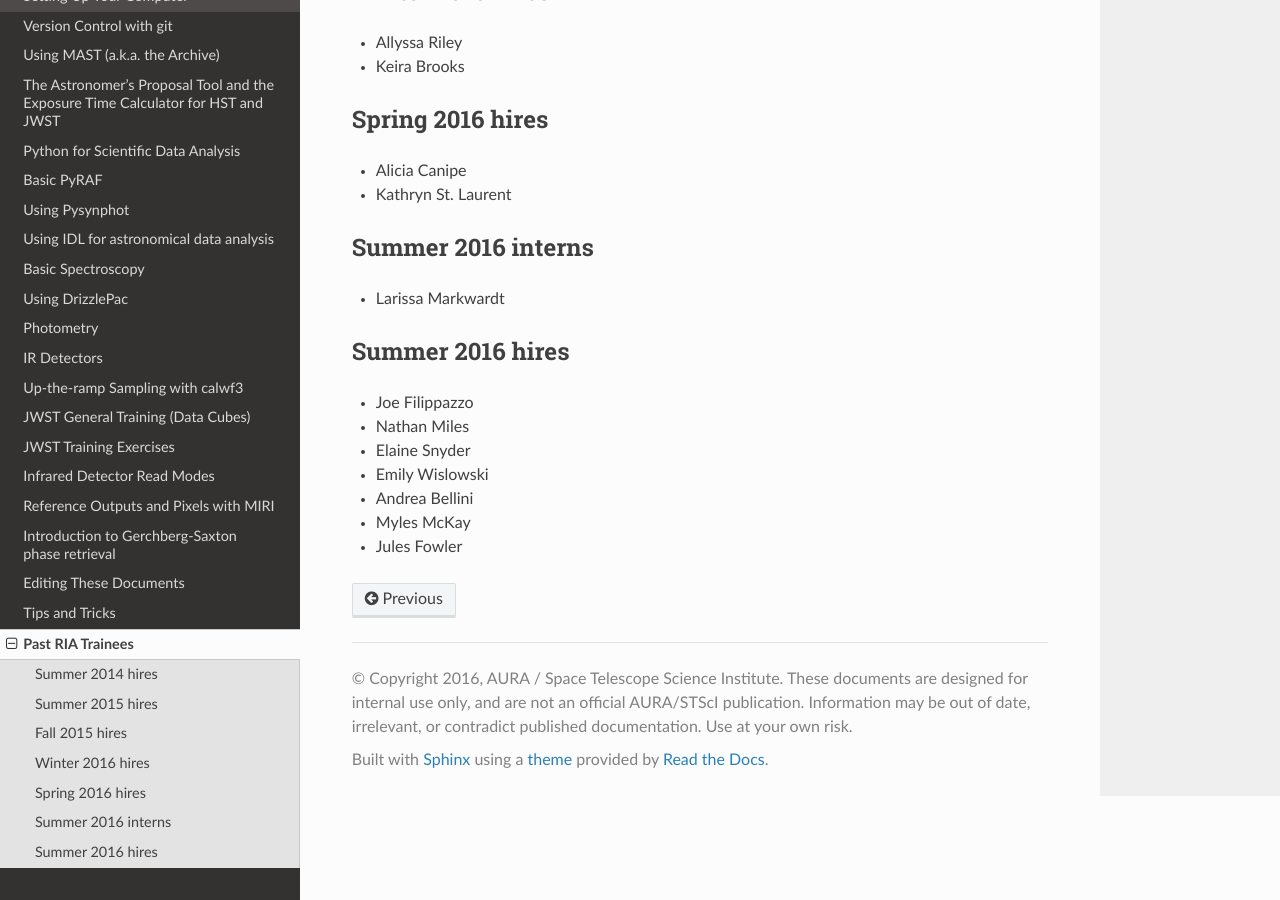
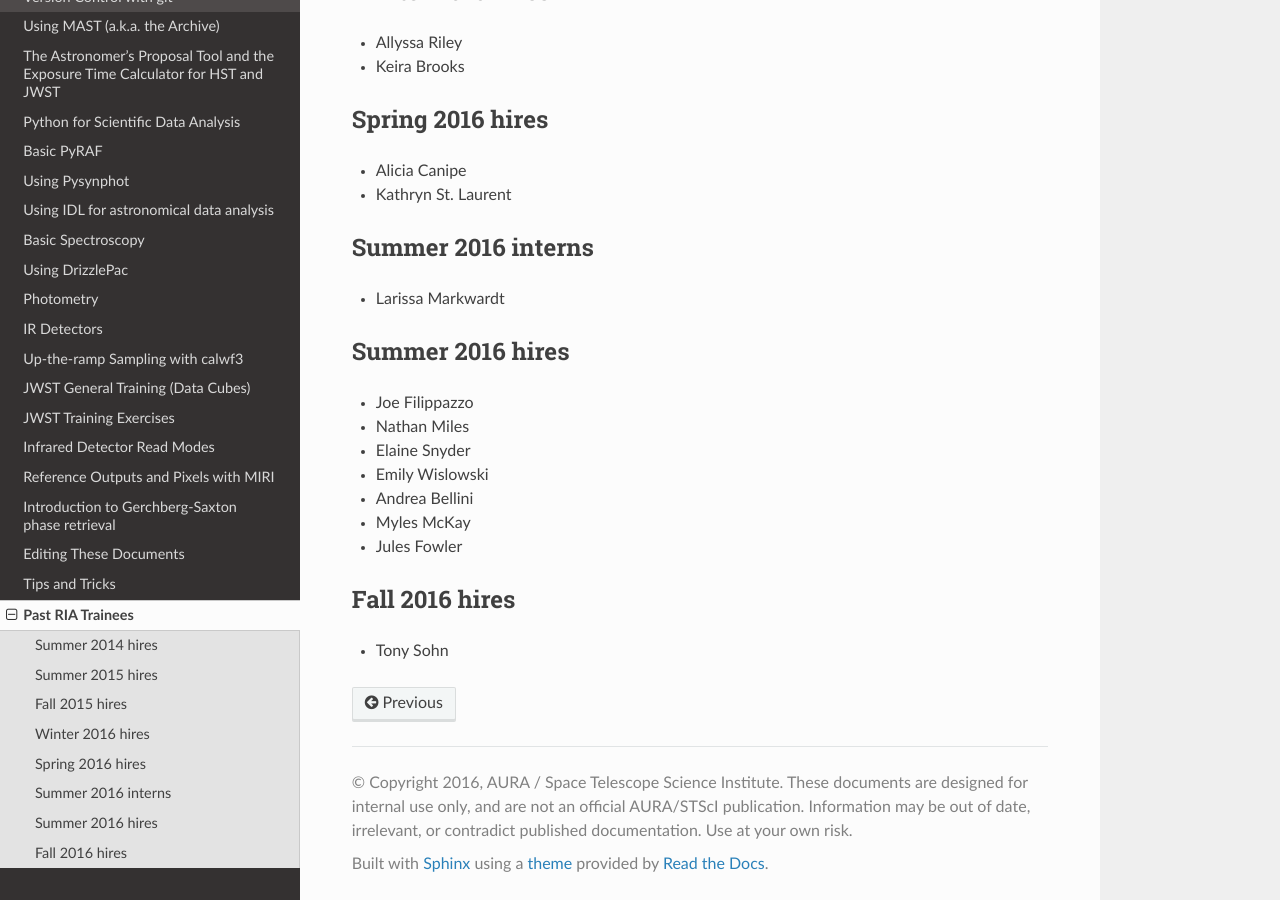
Before and after one commit to staceybright/training-library, a Sphinx documentation site: the page built from source/trainees.txt, in a window 1280 px wide and 900 px high, scrolled down 881 px. Built offline with Sphinx 7.4.7 and the Read the Docs theme 2.0.0, drawn with Linux system fonts in a browser that asks for light colours.

Commit message:
Added my name to trainees.txt

```diff
--- a/source/trainees.txt
+++ b/source/trainees.txt
@@ -60,3 +60,7 @@ Summer 2016 hires
 * Andrea Bellini
 * Myles McKay
 * Jules Fowler
+
+Fall 2016 hires
+===============
+* Tony Sohn
```
